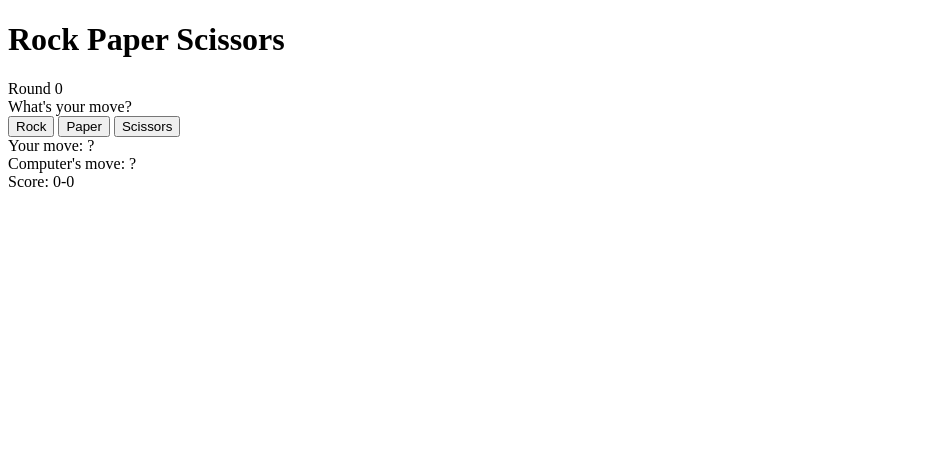
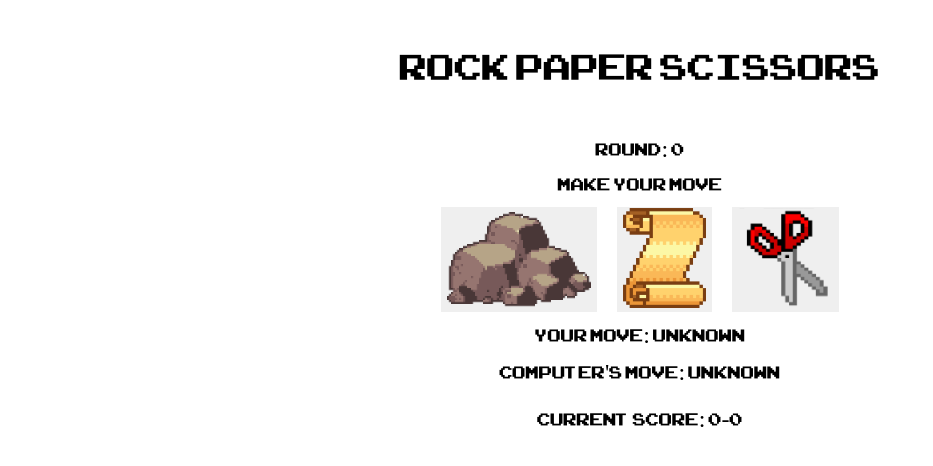
Before and after one commit to allennguyen01-Odin-Projects/rock-paper-scissors, a plain HTML site: page index.html in a window 1280 px wide. Shown: the whole page, without its empty margins (0-933 px from the left). Drawn offline with Linux system fonts and the light colour scheme.

Commit message:
Add basic styling

```diff
--- a/game.js
+++ b/game.js
@@ -78,7 +78,22 @@ function game() {
 		roundCount++;
 
 		const computerSelection = getComputerChoice();
-		const playerSelection = this.textContent;
+		const buttonID = this.id;
+		switch (buttonID) {
+			case "rock-btn":
+				playerSelection = "Rock";
+				break;
+			case "paper-btn":
+				playerSelection = "Paper";
+				break;
+			case "scissors-btn":
+				playerSelection = "Scissors";
+				break;
+			default:
+				playerSelection = "ERROR";
+				break;
+		}
+		console.log(playerSelection);
 
 		const [returnString, outcome] = playRound(
 			playerSelection,
@@ -101,7 +116,7 @@ function game() {
 		console.log(`Computer's move: ${computerSelection}.`);
 		console.log(returnString);
 		console.log(`Current ${scoreString}`);
-		round.textContent = `Round ${roundCount}`;
+		round.textContent = `Round: ${roundCount}`;
 		playersMove.textContent = `Your move: ${playerSelection}`;
 		computerMove.textContent = `Computer's move: ${computerSelection}`;
 		roundResult.textContent = returnString;
@@ -120,7 +135,7 @@ function game() {
 			default:
 				break;
 		}
-		round.textContent = `Round ${roundCount}`;
+		round.textContent = `Round: ${roundCount}`;
 		playersMove.textContent = ``;
 		computerMove.textContent = ``;
 		roundResult.textContent = ``;
--- a/index.html
+++ b/index.html
@@ -6,20 +6,28 @@
 		<title>🪨 📰 ✂️</title>
 		<meta name="description" content="" />
 		<meta name="viewport" content="width=device-width, initial-scale=1" />
-		<link rel="stylesheet" href="" />
+		<link rel="stylesheet" href="style.css" />
 	</head>
 	<body>
 		<h1>Rock Paper Scissors</h1>
-		<div id="round">Round 0</div>
-		<div>What's your move?</div>
-		<button class="rock-btn">Rock</button>
-		<button class="paper-btn">Paper</button>
-		<button class="scissors-btn">Scissors</button>
+		<div id="round">Round: 0</div>
+		<div>Make your move</div>
+		<div id="player-choices">
+			<button id="rock-btn">
+				<img src="images/rock.png" alt="" />
+			</button>
+			<button id="paper-btn">
+				<img src="images/paper.png" alt="" />
+			</button>
+			<button id="scissors-btn">
+				<img src="images/scissors.png" alt="" />
+			</button>
+		</div>
 
-		<div id="players-move">Your move: ?</div>
-		<div id="computers-move">Computer's move: ?</div>
+		<div id="players-move">Your move: Unknown</div>
+		<div id="computers-move">Computer's move: Unknown</div>
 		<div id="round-result"></div>
-		<div id="score">Score: 0-0</div>
+		<div id="score">Current score: 0-0</div>
 		<div id="winner"></div>
 		<script src="game.js" async defer></script>
 	</body>
--- /dev/null
+++ b/style.css
@@ -0,0 +1,37 @@
+@font-face {
+	font-family: ArcadeClassic;
+	src: url(fonts/ARCADECLASSIC.TTF);
+}
+
+body {
+	font-family: ArcadeClassic;
+	font-weight: 100;
+	font-size: 24px;
+	display: flex;
+	flex-direction: column;
+	align-items: center;
+	gap: 10px;
+}
+
+h1 {
+	/* font-family: ArcadeClassic; */
+	font-size: 50px;
+	font-weight: 500;
+}
+
+div#player-choices {
+	display: flex;
+	gap: 20px;
+}
+
+button > img {
+	height: 100px;
+}
+
+button {
+	border: none;
+}
+
+button:hover {
+	background-color: bisque;
+}
```
Also changed, not shown: fonts/ARCADECLASSIC.TTF (added), images/paper.png (added), images/rock.png (added), images/scissors.png (added).
